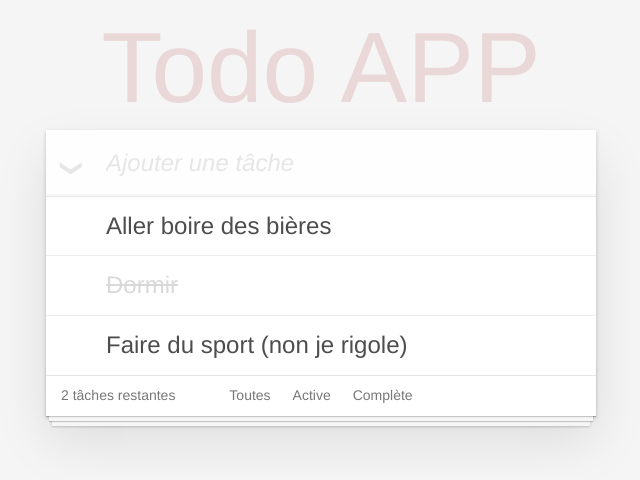
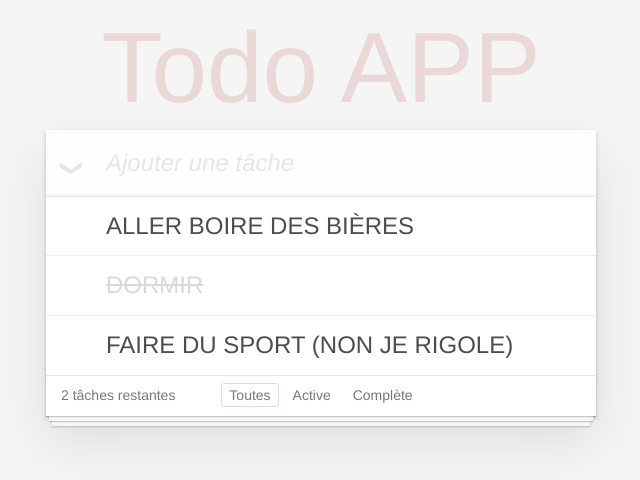
Before and after one commit to jntakpe/ng2-todo, an Angular app: page / in a window 1280 px wide. Shown: the top 480 px of the page, without its empty margins (319-959 px from the left). Built offline with nearby package versions, Linux system fonts and the light colour scheme.

Commit message:
Fin tp filter

```diff
--- a/src/app/app.component.html
+++ b/src/app/app.component.html
@@ -10,9 +10,9 @@
       <input type="checkbox" id="toggle-all" (click)="toggleAll($event)">
       <label for="toggle-all">Tâches finies</label>
       <ul id="todo-list">
-        <li *ngFor="let task of tasks" [class.completed]="task.completed">
+        <li *ngFor="let task of tasks | taskStatus:status" [class.completed]="task.completed">
           <div class="view">
-            <label for="task">{{task.label}}</label>
+            <label for="task">{{task.label | uppercase}}</label>
             <input id="task" type="checkbox" class="toggle" [(ngModel)]="task.completed"/>
             <button class="destroy" (click)="removeTask(task)"></button>
           </div>
@@ -23,13 +23,13 @@
       <span id="todo-count"><strong>{{remainingTasks()}} tâches restantes</strong></span>
       <ul id="filters">
         <li>
-          <a>Toutes</a>
+          <a (click)="setStatus('ALL')" [ngClass]="{selected: status === 'ALL'}">Toutes</a>
         </li>
         <li>
-          <a>Active</a>
+          <a (click)="setStatus('ACTIVE')" [ngClass]="{selected: status === 'ACTIVE'}">Active</a>
         </li>
         <li>
-          <a>Complète</a>
+          <a (click)="setStatus('COMPLETED')" [ngClass]="{selected: status === 'COMPLETED'}">Complète</a>
         </li>
       </ul>
     </footer>
--- a/src/app/app.component.ts
+++ b/src/app/app.component.ts
@@ -1,5 +1,5 @@
-import {Component} from '@angular/core';
-import {Task} from './task.model';
+import { Component } from '@angular/core';
+import { Task, Status } from './task.model';
 
 @Component({
   selector: 'app-root',
@@ -7,6 +7,8 @@ import {Task} from './task.model';
   styleUrls: ['./app.component.css']
 })
 export class AppComponent {
+
+  status: Status = 'ALL';
 
   tasks: Task[] = [{
     label: 'Aller boire des bières',
@@ -36,4 +38,7 @@ export class AppComponent {
     return this.tasks.filter(task => !task.completed).length;
   }
 
+  setStatus(status: Status): void {
+    this.status = status;
+  }
 }
--- a/src/app/task.pipe.ts
+++ b/src/app/task.pipe.ts
@@ -1,12 +1,16 @@
 import { Pipe, PipeTransform } from '@angular/core';
+import { Status, Task } from './task.model';
 
 @Pipe({
-  name: 'taskPipe'
+  name: 'taskStatus'
 })
 export class TaskPipe implements PipeTransform {
 
-  transform(value: any, ...args): any {
-    return null;
+  transform(tasks: Task[], status: Status): Task[] {
+    if (status === 'ALL') {
+      return tasks;
+    }
+    return tasks.filter(task => status === 'COMPLETED' ? task.completed : !task.completed);
   }
 
 }
```
